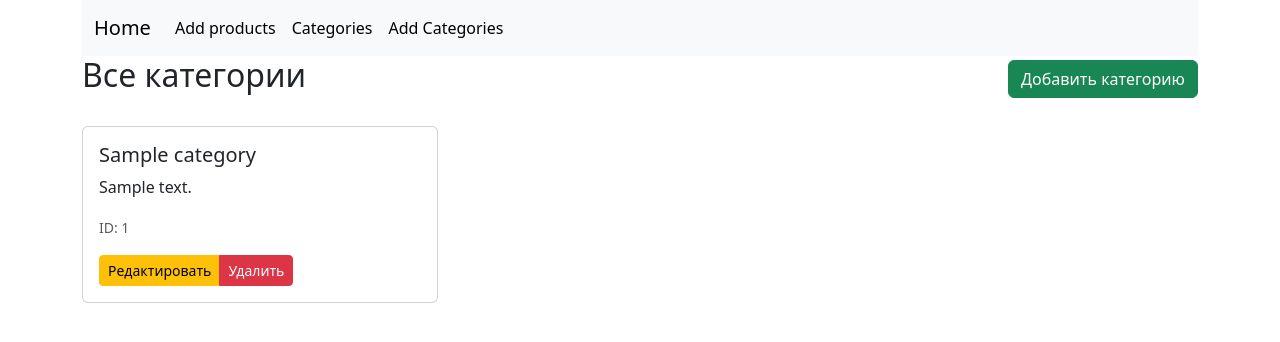
After one commit to BeksultanIT/online_shop, a Django app: template webapp/templates/categories_view.html in a window 1280 px wide. The commit adds this page. Shown: the top 342 px of the page. Run offline with Django 3.2, Linux system fonts and the light colour scheme; the template is opened without the code that fills it: most values are stand-ins (such as "Sample title", 1, 10 or a date in 2020); parts of the project's set-up code (start-up, migrations or seed data) failed here and were passed over.

Commit message:
создал функции к категориям для просмотра и редактирования и для них же создал html файлы

```diff
--- a/webapp/admin.py
+++ b/webapp/admin.py
@@ -6,8 +6,7 @@ from webapp.models import Product, Category
 admin.site.register(Category)
 
 class ProductAdmin(admin.ModelAdmin):
-    class ProductAdmin(admin.ModelAdmin):
-        list_display = ('id', 'title', 'price', 'category', 'created_at')
+    list_display = ('id', 'title', 'price', 'category', 'created_at')
 
 
 admin.site.register(Product, ProductAdmin)
--- a/webapp/templates/base.html
+++ b/webapp/templates/base.html
@@ -30,6 +30,9 @@
                                 products</a>
                         </li>
                     {% endblock %}
+                <li class="nav-item">
+                        <a class="nav-link active" aria-current="page" href="{% url 'categories_view' %}">Categories</a>
+                    </li>
                     {% block nav2 %}
                         <li class="nav-item">
                             <a class="nav-link active" aria-current="page" href="{% url 'categories_add' %}">Add
--- /dev/null
+++ b/webapp/templates/categories_view.html
@@ -0,0 +1,38 @@
+{% extends 'base.html' %}
+{% block title %}
+    <title>Категории</title>
+{% endblock %}
+
+{% block content %}
+<div class="d-flex justify-content-between align-items-center mb-4">
+    <h2>Все категории</h2>
+    <a href="{% url 'categories_add' %}" class="btn btn-success">Добавить категорию</a>
+</div>
+
+<div class="row">
+    {% for category in categories %}
+        <div class="col-md-6 col-lg-4 mb-4">
+            <div class="card">
+                <div class="card-body">
+                    <h5 class="card-title">{{ category.name }}</h5>
+                    <p class="card-text">{{ category.content|truncatewords:20 }}</p>
+                    <p class="card-text"><small class="text-muted">ID: {{ category.id }}</small></p>
+                    <div class="btn-group" role="group">
+                        <a href="{% url 'category_edit' category.pk %}" class="btn btn-warning btn-sm">Редактировать</a>
+                        <a href="{% url 'category_delete' category.pk %}" class="btn btn-danger btn-sm"
+                           onclick="return confirm('Вы уверены, что хотите удалить эту категорию?')">Удалить</a>
+                    </div>
+                </div>
+            </div>
+        </div>
+    {% empty %}
+        <div class="col-12">
+            <div class="alert alert-info text-center">
+                <h4>Категории не найдены</h4>
+                <p>Добавьте первую категорию</p>
+                <a href="{% url 'categories_add' %}" class="btn btn-success">Добавить категорию</a>
+            </div>
+        </div>
+    {% endfor %}
+</div>
+{% endblock %}
```
Also changed, not shown: webapp/templates/category_edit.html (added, +33 -0 lines), webapp/urls.py (+6 -2 lines), webapp/views.py (+21 -1 lines).
